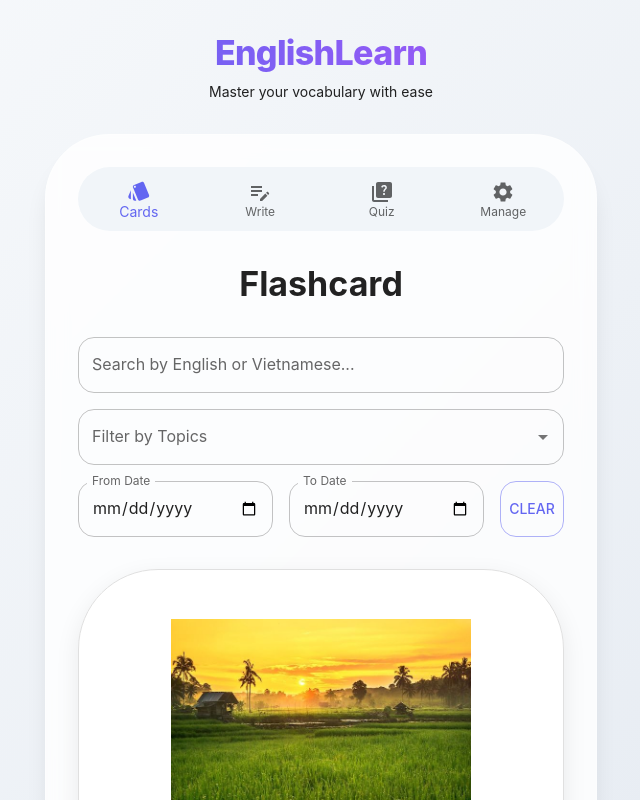
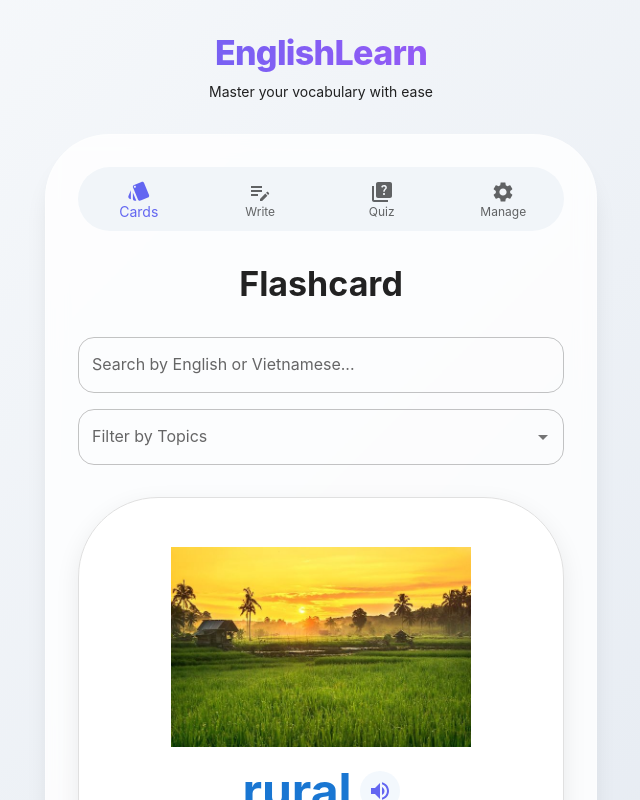
Before and after one commit to lamhhnd/Upload_automatic_p14, a React (Create React App) app: page / in a window 1280 px wide. Shown: the top 800 px of the page, without its empty margins (319-959 px from the left). Built offline with nearby package versions, Linux system fonts and the light colour scheme.

Commit message:
feat: comment out date search functionality

```diff
--- a/src/components/Flashcard.tsx
+++ b/src/components/Flashcard.tsx
@@ -139,7 +139,7 @@ const Flashcard = () => {
             <TextField {...params} variant="outlined" label="Filter by Topics" placeholder="Select topics..." />
           )}
         />
-        <Stack direction="row" spacing={2}>
+        {/* <Stack direction="row" spacing={2}>
           <TextField
             label="From Date"
             type="date"
@@ -163,7 +163,7 @@ const Flashcard = () => {
           >
             Clear
           </Button>
-        </Stack>
+        </Stack> */}
       </Stack>
 
       <Box
--- a/src/components/MultipleChoice.tsx
+++ b/src/components/MultipleChoice.tsx
@@ -172,7 +172,7 @@ const MultipleChoice = () => {
             <TextField {...params} variant="outlined" label="Filter by Topics" placeholder="Select topics..." />
           )}
         />
-        <Stack direction="row" spacing={2}>
+        {/* <Stack direction="row" spacing={2}>
           <TextField
             label="From Date"
             type="date"
@@ -197,7 +197,7 @@ const MultipleChoice = () => {
             }}
             fullWidth
           />
-        </Stack>
+        </Stack> */}
       </Stack>
 
       {filteredList.length === 0 ? (
--- a/src/components/VocabManager.tsx
+++ b/src/components/VocabManager.tsx
@@ -239,7 +239,7 @@ const VocabManager: React.FC = () => {
             <TextField {...params} variant="outlined" label="Filter by Topics" placeholder="Select topics..." />
           )}
         />
-        <Stack direction="row" spacing={2}>
+        {/* <Stack direction="row" spacing={2}>
           <TextField
             label="From Date"
             type="date"
@@ -263,7 +263,7 @@ const VocabManager: React.FC = () => {
           >
             Clear Filters
           </Button>
-        </Stack>
+        </Stack> */}
       </Stack>
 
       <Box sx={{ height: 500, width: '100%' }}>
```
